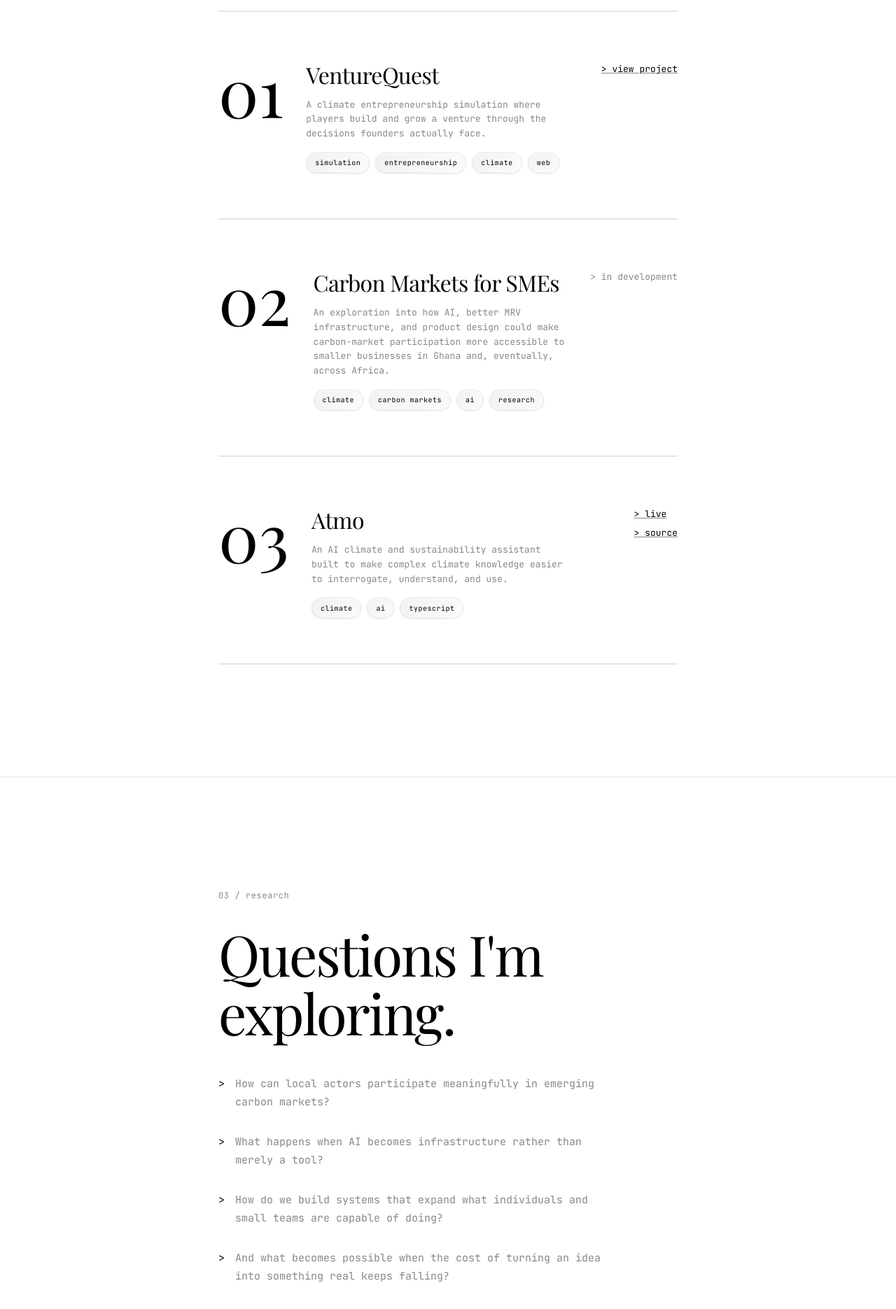
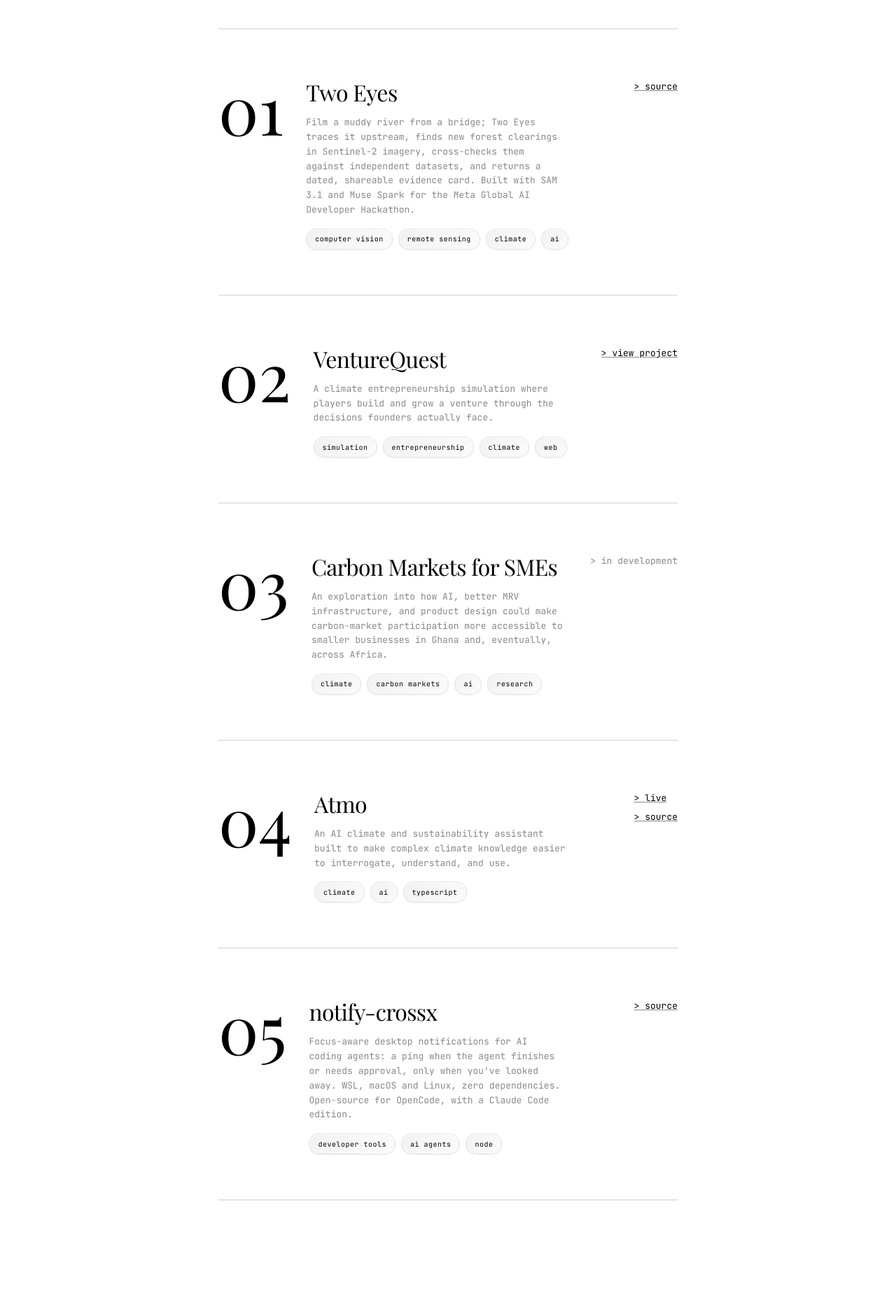
Before and after one commit to davissekai/davissekai.github.io, a plain HTML site: page index.html in a window 1280 px wide. Shown: the part 1984-3855 px from the top of the page at 70% size. Drawn offline with nearby package versions, Linux system fonts and the light colour scheme.

Commit message:
content: add Two Eyes and notify-crossx, update social links

```diff
--- a/index.html
+++ b/index.html
@@ -60,7 +60,8 @@
                         that understanding, and gradually working on harder problems.
                     </p>
                     <p>
-                        Currently building <strong>VentureQuest</strong> and exploring infrastructure
+                        Currently building <strong>Two Eyes</strong>, citizen-plus-satellite evidence of illegal
+                        mining upstream of Ghana's rivers, and exploring infrastructure
                         for <strong>SME participation in carbon markets</strong>.
                     </p>
                 </div>
@@ -76,6 +77,25 @@
                     <article class="project-item section-reveal">
                         <div class="project-meta">
                             <span class="project-num">01</span>
+                            <div class="project-info">
+                                <h3 class="project-title">Two Eyes</h3>
+                                <p class="project-desc">Film a muddy river from a bridge; Two Eyes traces it upstream, finds new forest clearings in Sentinel-2 imagery, cross-checks them against independent datasets, and returns a dated, shareable evidence card. Built with SAM 3.1 and Muse Spark for the Meta Global AI Developer Hackathon.</p>
+                                <div class="project-tags">
+                                    <span>computer vision</span>
+                                    <span>remote sensing</span>
+                                    <span>climate</span>
+                                    <span>ai</span>
+                                </div>
+                            </div>
+                        </div>
+                        <div class="project-links">
+                            <a href="https://github.com/davissekai/two-eyes" class="project-link" target="_blank" rel="noopener noreferrer">> source</a>
+                        </div>
+                    </article>
+
+                    <article class="project-item section-reveal">
+                        <div class="project-meta">
+                            <span class="project-num">02</span>
                             <div class="project-info">
                                 <h3 class="project-title">VentureQuest</h3>
                                 <p class="project-desc">A climate entrepreneurship simulation where players build and grow a venture through the decisions founders actually face.</p>
@@ -94,7 +114,7 @@
 
                     <article class="project-item section-reveal">
                         <div class="project-meta">
-                            <span class="project-num">02</span>
+                            <span class="project-num">03</span>
                             <div class="project-info">
                                 <h3 class="project-title">Carbon Markets for SMEs</h3>
                                 <p class="project-desc">An exploration into how AI, better MRV infrastructure, and product design could make carbon-market participation more accessible to smaller businesses in Ghana and, eventually, across Africa.</p>
@@ -113,7 +133,7 @@
 
                     <article class="project-item section-reveal">
                         <div class="project-meta">
-                            <span class="project-num">03</span>
+                            <span class="project-num">04</span>
                             <div class="project-info">
                                 <h3 class="project-title">Atmo</h3>
                                 <p class="project-desc">An AI climate and sustainability assistant built to make complex climate knowledge easier to interrogate, understand, and use.</p>
@@ -129,6 +149,24 @@
                             <a href="https://github.com/davissekai/atmo-v2" class="project-link" target="_blank" rel="noopener noreferrer">> source</a>
                         </div>
                     </article>
+                    <article class="project-item section-reveal">
+                        <div class="project-meta">
+                            <span class="project-num">05</span>
+                            <div class="project-info">
+                                <h3 class="project-title">notify-crossx</h3>
+                                <p class="project-desc">Focus-aware desktop notifications for AI coding agents: a ping when the agent finishes or needs approval, only when you've looked away. WSL, macOS and Linux, zero dependencies. Open-source for OpenCode, with a Claude Code edition.</p>
+                                <div class="project-tags">
+                                    <span>developer tools</span>
+                                    <span>ai agents</span>
+                                    <span>node</span>
+                                </div>
+                            </div>
+                        </div>
+                        <div class="project-links">
+                            <a href="https://github.com/davissekai/opencode-notify-crossx" class="project-link" target="_blank" rel="noopener noreferrer">> source</a>
+                        </div>
+                    </article>
+
                 </div>
             </div>
         </section>
@@ -164,8 +202,8 @@
                         <div class="contact-socials">
                             <a href="mailto:davisdey001@gmail.com">email</a>
                             <a href="https://github.com/davissekai" target="_blank" rel="noopener noreferrer">github</a>
-                            <a href="https://x.com/Renhuang_01" target="_blank" rel="noopener noreferrer">x</a>
-                            <a href="https://www.linkedin.com/in/davis-dey-141428201/" target="_blank" rel="noopener noreferrer">linkedin</a>
+                            <a href="https://x.com/Davis_P1" target="_blank" rel="noopener noreferrer">x</a>
+                            <a href="https://www.linkedin.com/in/davisdey/" target="_blank" rel="noopener noreferrer">linkedin</a>
                         </div>
                     </div>
                 </div>
```
